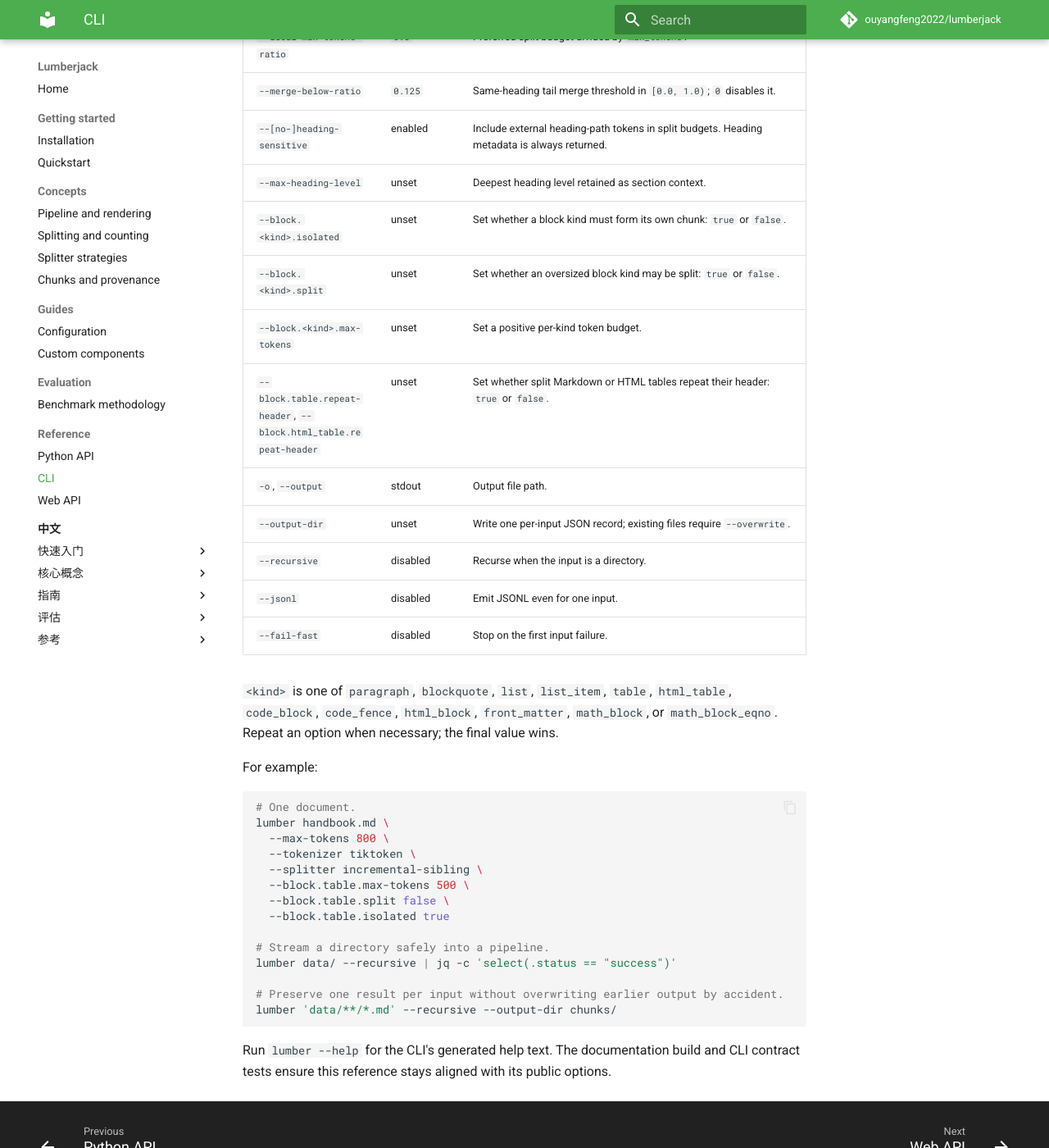
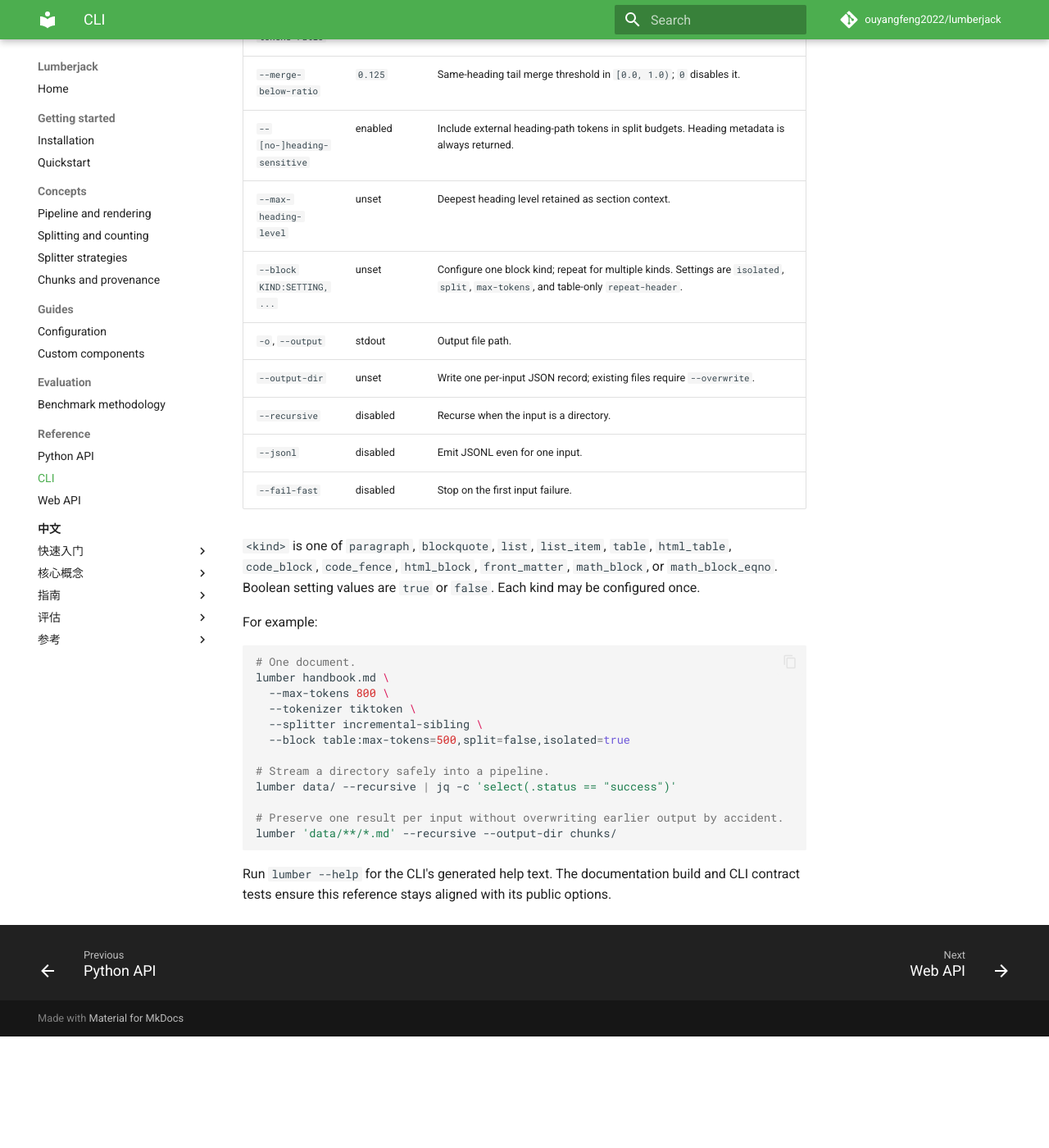
Before and after one commit to ouyangfeng2022/lumberjack, an MkDocs documentation site: the page built from docs/reference/cli.md, in a window 1280 px wide and 1400 px high, scrolled down 744 px. Shown: the whole window at 82% size. Built offline with MkDocs 1.6.1 and Material for MkDocs 9.7.7, drawn with Linux system fonts in a browser that asks for light colours; comment, search, counter and statistics services are not loaded; after the commit the page ends 2008 px from its top, so only the background shows below that.

Commit message:
feat(cli)!: streamline command options
Group generated help by task and replace the expanded dotted block flags with one repeatable compact --block option.

BREAKING CHANGE: replace --block.<kind>.<field> flags with --block KIND:SETTING,...

```diff
--- a/docs/reference/cli.md
+++ b/docs/reference/cli.md
@@ -21,10 +21,7 @@ lumber INPUT [OPTIONS]
 | `--merge-below-ratio` | `0.125` | Same-heading tail merge threshold in `[0.0, 1.0)`; `0` disables it. |
 | `--[no-]heading-sensitive` | enabled | Include external heading-path tokens in split budgets. Heading metadata is always returned. |
 | `--max-heading-level` | unset | Deepest heading level retained as section context. |
-| `--block.<kind>.isolated` | unset | Set whether a block kind must form its own chunk: `true` or `false`. |
-| `--block.<kind>.split` | unset | Set whether an oversized block kind may be split: `true` or `false`. |
-| `--block.<kind>.max-tokens` | unset | Set a positive per-kind token budget. |
-| `--block.table.repeat-header`, `--block.html_table.repeat-header` | unset | Set whether split Markdown or HTML tables repeat their header: `true` or `false`. |
+| `--block KIND:SETTING,...` | unset | Configure one block kind; repeat for multiple kinds. Settings are `isolated`, `split`, `max-tokens`, and table-only `repeat-header`. |
 | `-o`, `--output` | stdout | Output file path. |
 | `--output-dir` | unset | Write one per-input JSON record; existing files require `--overwrite`. |
 | `--recursive` | disabled | Recurse when the input is a directory. |
@@ -33,8 +30,8 @@ lumber INPUT [OPTIONS]
 
 `<kind>` is one of `paragraph`, `blockquote`, `list`, `list_item`, `table`,
 `html_table`, `code_block`, `code_fence`, `html_block`, `front_matter`,
-`math_block`, or `math_block_eqno`. Repeat an option when necessary; the final
-value wins.
+`math_block`, or `math_block_eqno`. Boolean setting values are `true` or `false`.
+Each kind may be configured once.
 
 For example:
 
@@ -44,9 +41,7 @@ lumber handbook.md \
   --max-tokens 800 \
   --tokenizer tiktoken \
   --splitter incremental-sibling \
-  --block.table.max-tokens 500 \
-  --block.table.split false \
-  --block.table.isolated true
+  --block table:max-tokens=500,split=false,isolated=true
 
 # Stream a directory safely into a pipeline.
 lumber data/ --recursive | jq -c 'select(.status == "success")'
```
Also changed, not shown: AGENTS.md (+1 -1 lines), CHANGELOG.md (+2 -3 lines), docs/zh-CN/reference/cli.md (+4 -8 lines), 3 other files.
